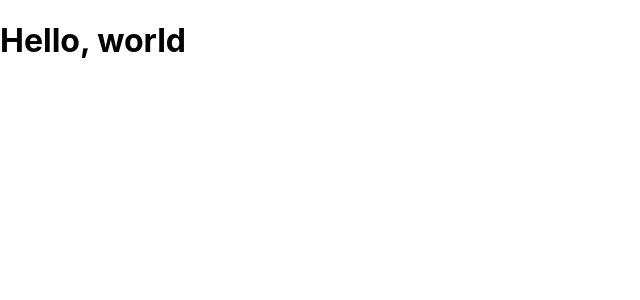
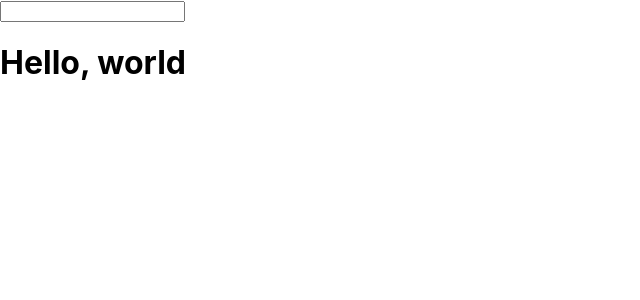
Before and after one commit to quii/learn-ts-react-with-tests, a React (Create React App) app in the folder hello-world/: page / in a window 1280 px wide. Shown: the top 300 px of the page, without its empty margins (0-640 px from the left). Built offline with nearby package versions, Linux system fonts and the light colour scheme.

Commit message:
working hello world component

```diff
--- a/hello-world/src/HelloWorld.tsx
+++ b/hello-world/src/HelloWorld.tsx
@@ -1,10 +1,21 @@
-import React, {Component} from "react";
+import React from "react";
 
-export class HelloWorld extends Component {
+export class HelloWorld extends React.Component<any, {name: string}> {
 
-    static defaultGreeting = <h1>Hello, world</h1>;
+    constructor(props: any) {
+        super(props);
+        this.state = {name: "world"}
+    }
 
     render() {
-        return HelloWorld.defaultGreeting
+        return (
+            <>
+                <input
+                    type="text"
+                    onChange={data => this.setState({name: data.target.value})}
+                />
+                <h1>Hello, {this.state.name}</h1>
+            </>
+        )
     }
 }
```
Also changed, not shown: 2 other files (tests, documents, lock files or other folders).
